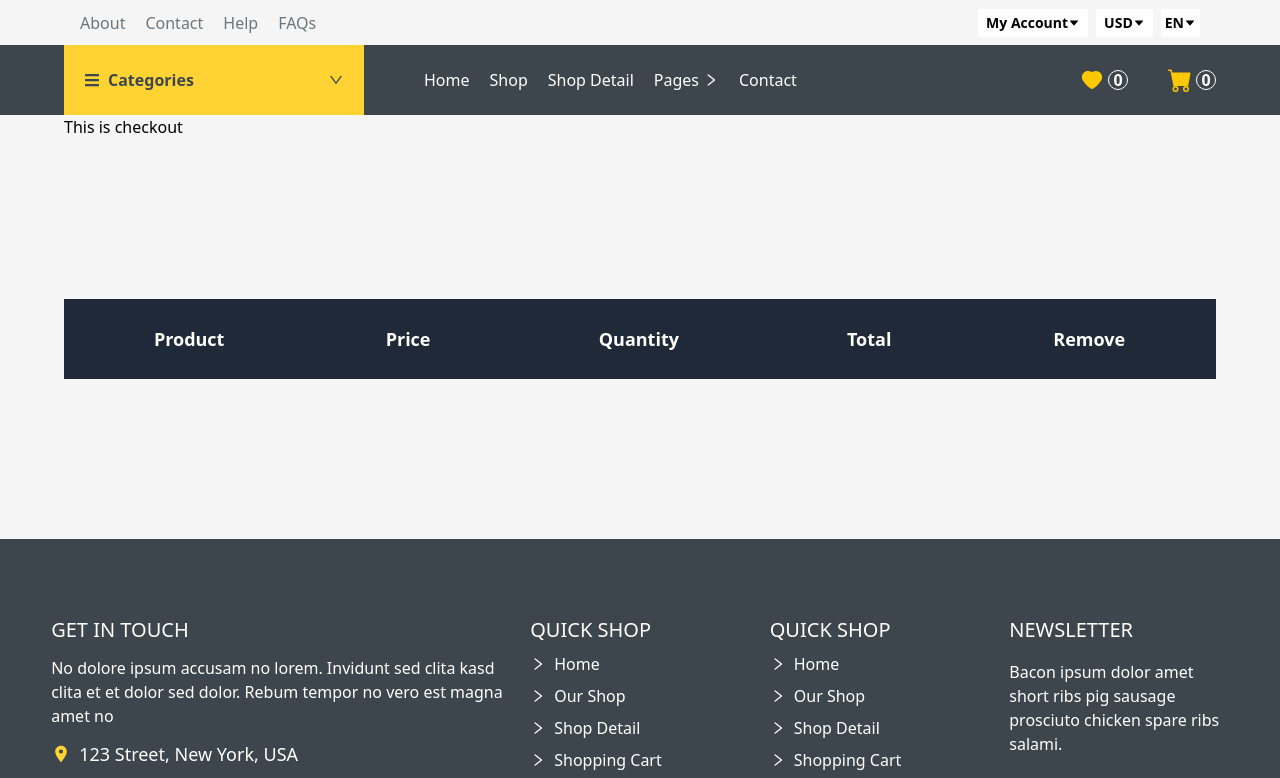
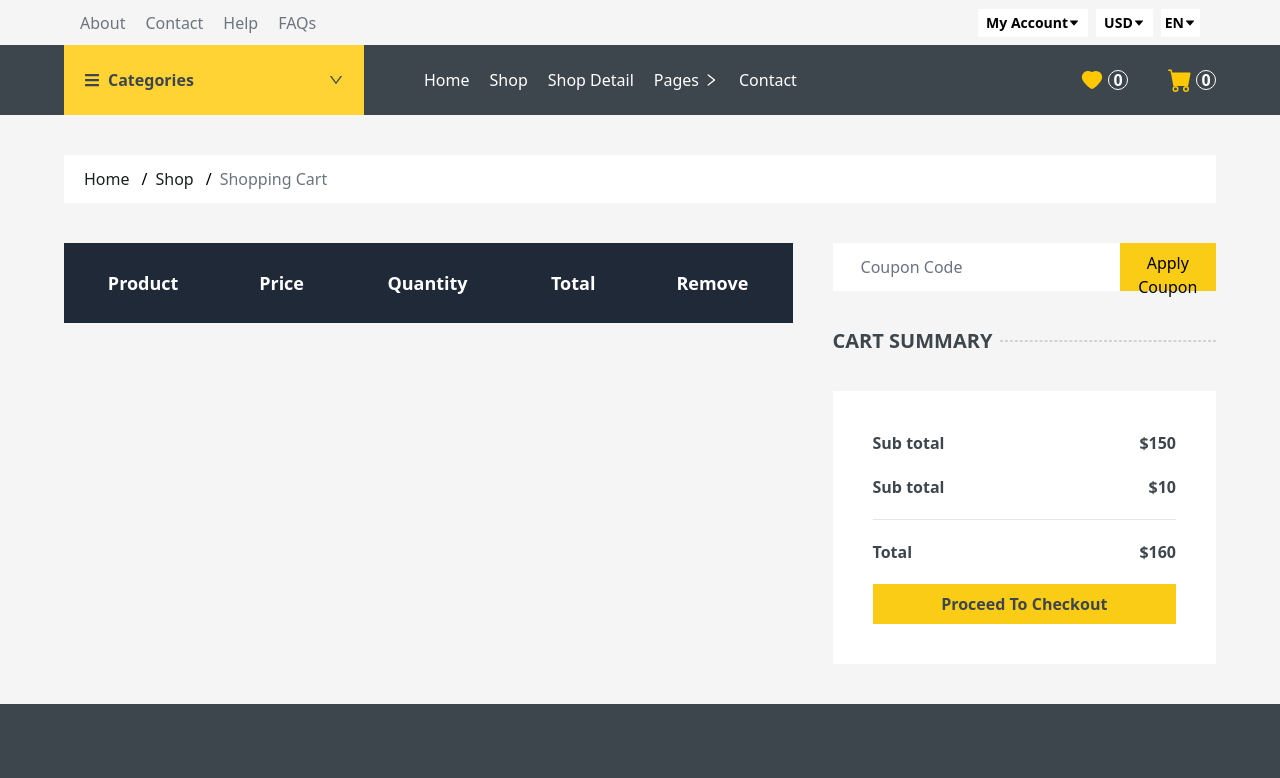
Before and after one commit to TanbirHasan/tingle-park-frontend, a React (Create React App) app: page /checkout in a window 1280 px wide. Shown: the top 778 px of the page. Built offline with nearby package versions, Linux system fonts and the light colour scheme.

Commit message:
cart page completed

```diff
--- a/src/pages/CheckOut/CheckOut.jsx
+++ b/src/pages/CheckOut/CheckOut.jsx
@@ -2,6 +2,7 @@ import React from 'react';
 import { AiOutlineMinus, AiOutlinePlus } from 'react-icons/ai';
 import { RxCross1 } from 'react-icons/rx';
 import { useDispatch, useSelector } from 'react-redux';
+import { Link } from 'react-router-dom';
 import { removeItemsFromCart } from '../../features/CartSlice';
 import './checkOut.css';
 
@@ -20,10 +21,36 @@ const CheckOut = () => {
 
 	return (
 		<div className="w-[90%] mx-auto">
-			<h1>This is checkout</h1>
+			<div className="mt-10">
+				<nav className="w-full h-[48px] flex px-4 bg-white ">
+					<ol className="flex  space-x-2 ">
+						<li className="flex items-center space-x-1">
+							<Link
+								to={'/'}
+								className="flex items-center px-1 text-[#1b1f22] capitalize hover:underline">
+								Home
+							</Link>
+						</li>
+						<li className="flex items-center space-x-1">
+							<span className="dark:text-gray-400">/</span>
+							<Link
+								to={'/shop'}
+								className="flex items-center px-1 text-[#1b1f22] capitalize hover:underline">
+								Shop
+							</Link>
+						</li>
+						<li className="flex items-center space-x-1">
+							<span className="dark:text-gray-400">/</span>
+							<Link className="flex items-center px-1 capitalize text-[#6c757d] cursor-default">
+								Shopping Cart
+							</Link>
+						</li>
+					</ol>
+				</nav>
+			</div>
 
-			<div className="my-40">
-				<div className="overflow-x-auto">
+			<div className="my-10 flex flex-col lg:flex-row gap-10">
+				<div className="overflow-x-auto lg:w-[70%]">
 					<table className="min-w-full  divide-y divide-gray-200 text-sm ">
 						<thead className="bg-gray-800 text-white  h-[80px] mb-20">
 							<tr className="">
@@ -83,7 +110,7 @@ const CheckOut = () => {
 									<td className="whitespace-nowrap px-4 py-2">
 										<button
 											type="button"
-											onClick={()=>handleDelete(item.id)}
+											onClick={() => handleDelete(item.id)}
 											className="inline-flex items-center justify-center w-[30px] h-[31px] text-sm font-semibold border  bg-[#ff0000] text-white hover:bg-[#C82333] duration-500 ">
 											<RxCross1 className="text-lg font-extrabold" />
 										</button>
@@ -93,6 +120,53 @@ const CheckOut = () => {
 						</tbody>
 					</table>
 				</div>
+
+				<div>
+					<div className="flex justify-center lg:justify-start">
+						<input
+							placeholder="Coupon Code"
+							required
+							type="email"
+							className="py-2 px-7 h-[48px] border-0 focus:outline-0 focus:ring-0"
+						/>
+						<button type="button" className="bg-yellow-400 py-2 px-4 h-[48px]">
+							Apply Coupon
+						</button>
+					</div>
+
+					<div>
+						<div className="flex items-center gap-2 my-5">
+							<h1 className="uppercase text-xl font-semibold my-4 text-[#3d464d]">Cart Summary</h1>
+							<div className="flex flex-grow flex-wrap">
+								<span className="w-full  border_style "></span>
+							</div>
+						</div>
+
+						<div className="bg-white p-10 space-y-5 text-[#3d464d] font-semibold">
+							<div className="flex justify-between">
+								<h1>Sub total</h1>
+								<p>$150</p>
+							</div>
+							<div className="flex justify-between">
+								<h1>Sub total</h1>
+								<p>$10</p>
+							</div>
+							<hr />
+
+							<div>
+								<div className="flex justify-between">
+									<h1>Total</h1>
+									<p>$160</p>
+								</div>
+							</div>
+							<div>
+								<button type="submit" className="bg-yellow-400 py-2 px-7 w-full">
+									Proceed To Checkout
+								</button>
+							</div>
+						</div>
+					</div>
+				</div>
 			</div>
 		</div>
 	);
--- a/src/pages/CheckOut/checkOut.css
+++ b/src/pages/CheckOut/checkOut.css
@@ -1,5 +1,6 @@
-tr:hover {
+tbody>tr:hover {
     background-color: #ECECEC;
+
 }
 
 td {
```
